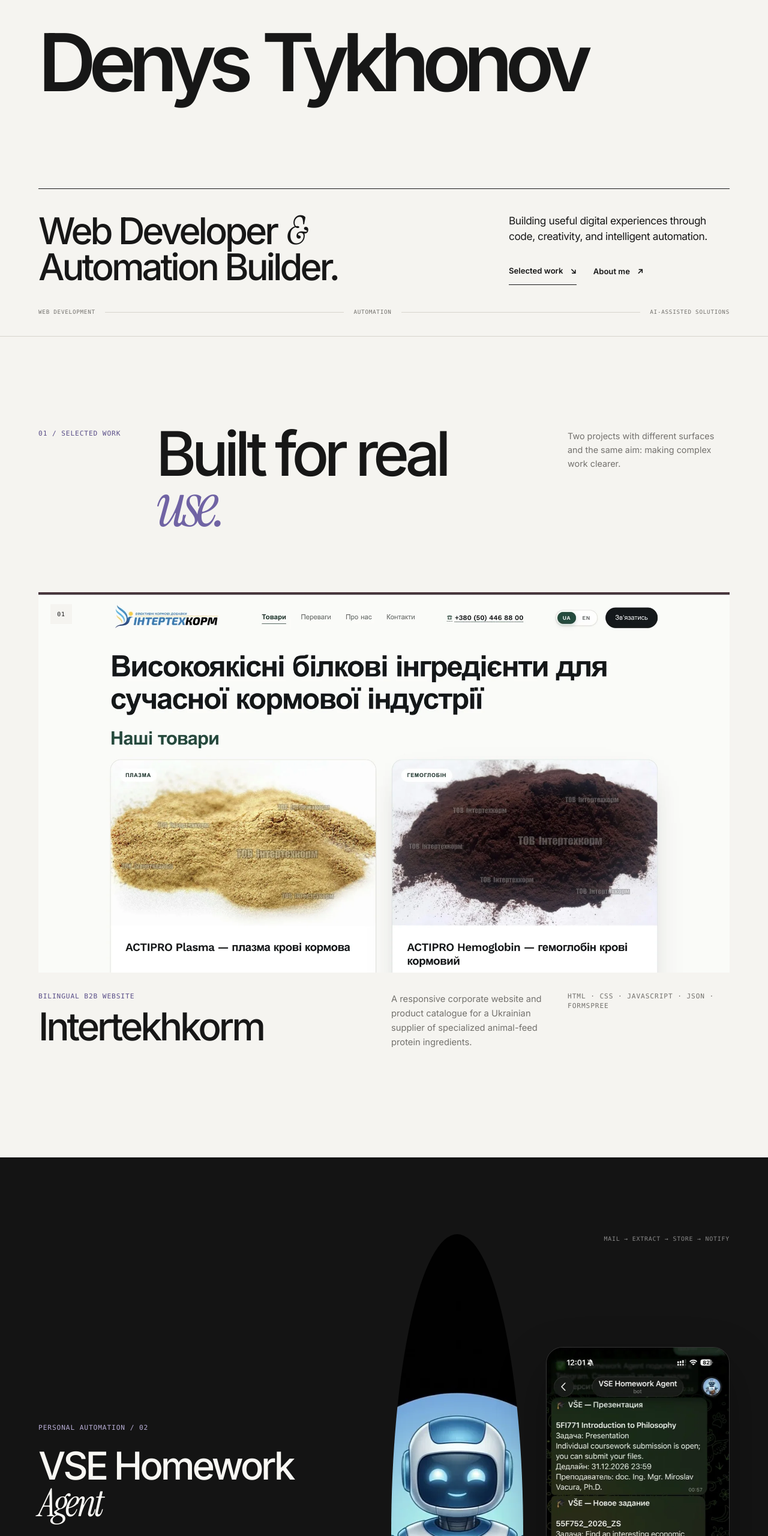
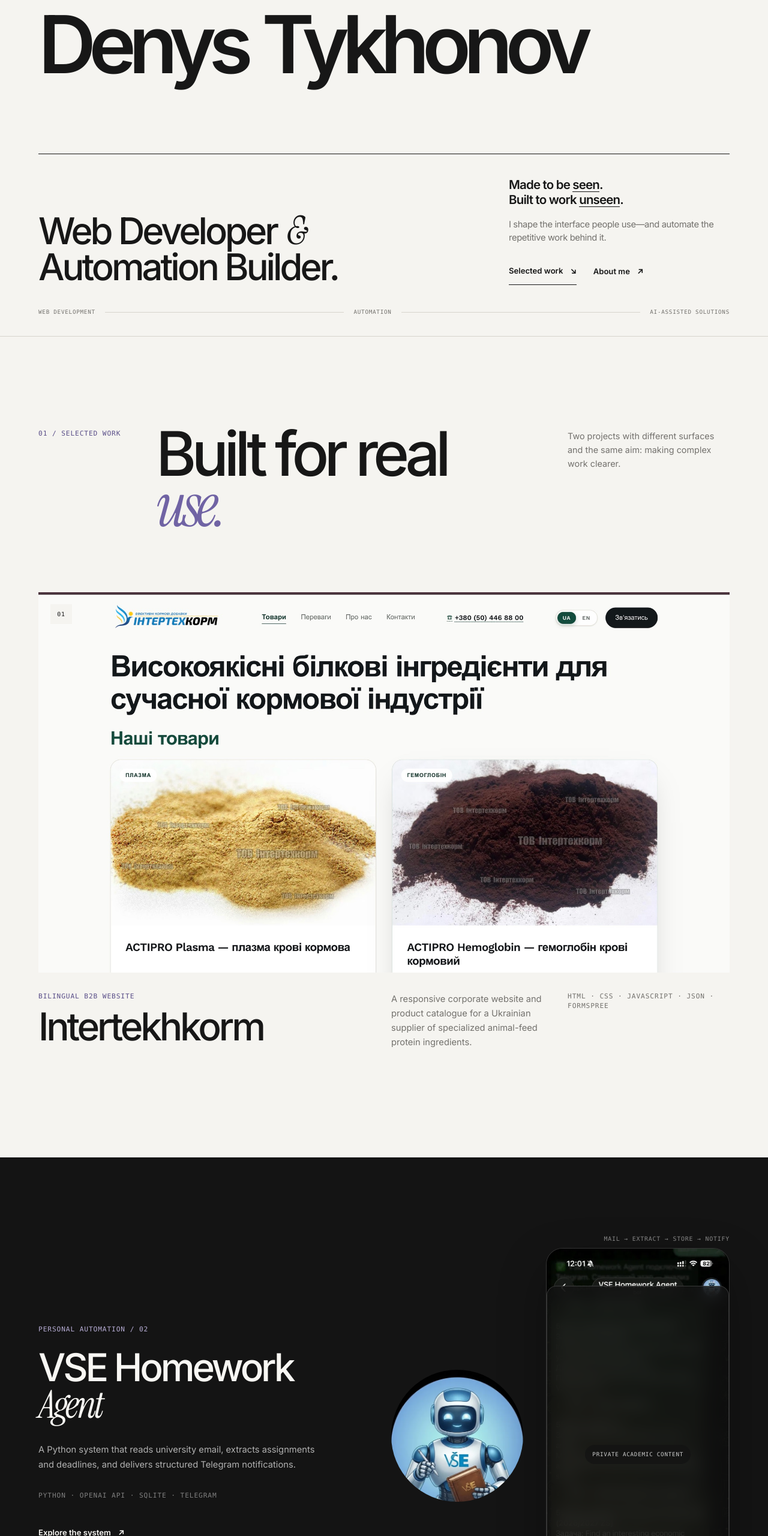
Before and after one commit to denystykhonov26/denys-portfolio, a plain HTML site: page index.html in a window 1280 px wide. Shown: the part 240-2800 px from the top of the page at 60% size. Drawn offline with Linux system fonts and the light colour scheme.

Commit message:
Fix local preview and polish responsive portfolio

```diff
--- a/assets/css/styles.css
+++ b/assets/css/styles.css
@@ -350,9 +350,49 @@ button {
   justify-self: end;
 }
 
-.hero-intro > p {
-  margin: 0 0 1.5rem;
-  font-size: clamp(1rem, 1.35vw, 1.2rem);
+.hero-intro > p { margin-top: 0; }
+
+.hero-signature {
+  margin-bottom: 1.1rem;
+  font-size: clamp(1.15rem, 1.6vw, 1.45rem);
+  font-weight: 600;
+  letter-spacing: -0.04em;
+  line-height: 1.22;
+}
+
+.signature-mask {
+  display: inline-block;
+  overflow: hidden;
+  vertical-align: bottom;
+}
+
+.signature-word {
+  position: relative;
+  display: inline-block;
+  animation: signature-reveal 600ms 520ms var(--ease-out) both;
+}
+
+.signature-mask:nth-of-type(2) .signature-word { animation-delay: 610ms; }
+
+.signature-word::after {
+  position: absolute;
+  right: 0;
+  bottom: 0.02em;
+  left: 0;
+  height: 1px;
+  background: currentColor;
+  content: "";
+  transform: scaleX(0);
+  transform-origin: left;
+  animation: signature-line 520ms 850ms var(--ease-out) forwards;
+}
+
+.signature-mask:nth-of-type(2) .signature-word::after { animation-delay: 940ms; }
+
+.hero-support {
+  margin-bottom: 1.5rem;
+  color: var(--muted);
+  font-size: clamp(0.92rem, 1.15vw, 1.05rem);
   letter-spacing: -0.025em;
   line-height: 1.5;
 }
@@ -391,6 +431,15 @@ button {
 @keyframes hero-rise {
   from { opacity: 0; transform: translateY(1.25rem); }
   to { opacity: 1; transform: translateY(0); }
+}
+
+@keyframes signature-reveal {
+  from { transform: translateY(105%); }
+  to { transform: translateY(0); }
+}
+
+@keyframes signature-line {
+  to { transform: scaleX(1); }
 }
 
 /* Home projects */
@@ -553,6 +602,7 @@ button {
 
 .agent-art {
   width: min(100%, 19rem);
+  height: auto;
   aspect-ratio: 1;
   justify-self: center;
   border-radius: 50%;
@@ -561,20 +611,53 @@ button {
   transition: transform 800ms var(--ease-out);
 }
 
-.telegram-shot {
+.telegram-frame {
+  position: relative;
+  display: block;
   width: min(100%, 23rem);
-  max-height: 39rem;
   justify-self: center;
+  overflow: hidden;
   border: 1px solid rgba(255,255,255,0.14);
   border-radius: 1.7rem;
-  object-fit: cover;
-  object-position: top;
   box-shadow: 0 2rem 5rem rgba(0,0,0,0.3);
   transition: transform 800ms var(--ease-out);
 }
 
+.telegram-shot {
+  display: block;
+  width: 100%;
+  max-height: 39rem;
+  object-fit: cover;
+  object-position: top;
+}
+
+.privacy-mask {
+  position: absolute;
+  inset: 10% 0 0;
+  display: grid;
+  place-items: center;
+  padding: 1rem;
+  color: rgba(255,255,255,0.78);
+  background: rgba(18,18,18,0.78);
+  border: 1px solid rgba(255,255,255,0.16);
+  border-radius: 1rem 1rem 0 0;
+  backdrop-filter: blur(13px);
+  -webkit-backdrop-filter: blur(13px);
+}
+
+.privacy-mask span {
+  padding: 0.55rem 0.75rem;
+  background: rgba(18,18,18,0.72);
+  border-radius: 999px;
+  font-family: var(--mono);
+  font-size: 0.58rem;
+  letter-spacing: 0.08em;
+  text-align: center;
+  text-transform: uppercase;
+}
+
 .automation-visual:hover .agent-art { transform: rotate(-2deg) scale(1.02); }
-.automation-visual:hover .telegram-shot { transform: translateY(-0.5rem) rotate(1deg); }
+.automation-visual:hover .telegram-frame { transform: translateY(-0.5rem) rotate(1deg); }
 
 /* About preview and contact */
 .about-preview {
@@ -872,7 +955,8 @@ button {
 .case-cover--agent { min-height: min(60rem, 95svh); padding: clamp(3rem, 8vw, 8rem); color: var(--light); background: var(--dark); grid-template-columns: minmax(0, 0.75fr) minmax(18rem, 0.65fr); justify-content: center; }
 .case-cover--agent .flow-note { top: clamp(2rem, 4vw, 4rem); right: clamp(2rem, 4vw, 4rem); }
 .case-cover--agent .agent-art { width: min(100%, 26rem); }
-.case-cover--agent .telegram-shot { width: min(100%, 27rem); max-height: 47rem; }
+.case-cover--agent .telegram-frame { width: min(100%, 27rem); }
+.case-cover--agent .telegram-shot { max-height: 47rem; }
 
 .case-content { padding-block: var(--section); }
 
@@ -1015,7 +1099,7 @@ button {
 
 @media (max-width: 600px) {
   :root { --section: clamp(5.5rem, 24vw, 7rem); }
-  .site-header { backdrop-filter: blur(10px); }
+  .site-header { background: var(--paper); backdrop-filter: none; }
   .nav-list:not(.is-open) { gap: 0.75rem; }
   .nav-link { font-size: 0.68rem; }
 
@@ -1028,6 +1112,7 @@ button {
   .hero-role { grid-column: 1 / 5; font-size: clamp(2.25rem, 11.5vw, 3.2rem); }
   .hero-intro { grid-column: 2 / 5; margin-top: 1.75rem; padding-left: 1rem; border-left: 1px solid var(--line); }
   .hero-intro > p { font-size: 0.95rem; }
+  .project-visual { aspect-ratio: 1952 / 1269; }
   .hero-actions { align-items: flex-start; flex-direction: column; gap: 0.25rem; }
   .hero-foot { grid-template-columns: auto 1fr auto; gap: 0.6rem; margin-top: 1.5rem; font-size: 0.5rem; }
   .hero-foot { display: none; }
--- a/index.html
+++ b/index.html
@@ -15,7 +15,7 @@
     <link rel="preconnect" href="https://fonts.googleapis.com">
     <link rel="preconnect" href="https://fonts.gstatic.com" crossorigin>
     <link rel="stylesheet" href="https://fonts.googleapis.com/css2?family=Instrument+Serif:ital@0;1&amp;family=Inter:wght@400;500;600&amp;display=swap">
-    <link rel="stylesheet" href="assets/css/styles.css">
+    <link rel="stylesheet" href="assets/css/styles.css?v=2.6">
     <script type="application/ld+json">
       {
         "@context": "https://schema.org",
@@ -27,7 +27,7 @@
         "knowsAbout": ["Web development", "Automation", "AI-assisted solutions", "Python"]
       }
     </script>
-    <script src="assets/js/main.js" defer></script>
+    <script src="assets/js/main.js?v=2.4" defer></script>
   </head>
   <body id="top">
     <a class="skip-link" href="#main">Skip to content</a>
@@ -67,7 +67,8 @@
           <div class="hero-statement">
             <p class="hero-role hero-enter">Web Developer <span class="serif-amp">&amp;</span><br>Automation Builder.</p>
             <div class="hero-intro hero-enter">
-              <p>Building useful digital experiences through code, creativity, and intelligent automation.</p>
+              <p class="hero-signature">Made to be <span class="signature-mask"><span class="signature-word">seen</span></span>.<br>Built to work <span class="signature-mask"><span class="signature-word">unseen</span></span>.</p>
+              <p class="hero-support">I shape the interface people use—and automate the repetitive work behind it.</p>
               <div class="hero-actions">
                 <a class="line-link" href="#selected-work"><span>Selected work</span><span aria-hidden="true">↘</span></a>
                 <a class="quiet-link" href="about.html">About me <span aria-hidden="true">↗</span></a>
@@ -96,7 +97,7 @@
           <article class="featured-project featured-project--web">
             <a class="project-visual reveal" href="projects/intertekhkorm.html" aria-label="Read the Intertekhkorm case study">
               <span class="project-visual-index">01</span>
-              <img src="assets/images/intertekhkorm-overview.webp" width="2200" height="1160" loading="lazy" alt="Intertekhkorm bilingual product catalogue displayed on a desktop browser">
+              <img src="assets/images/intertekhkorm-overview.jpg" width="2200" height="1160" loading="lazy" alt="Intertekhkorm bilingual product catalogue displayed on a desktop browser">
               <span class="project-visual-action" aria-hidden="true">View case study ↗</span>
             </a>
             <div class="project-info reveal" data-delay="1">
@@ -122,7 +123,10 @@
             <a class="automation-visual reveal" data-delay="1" href="projects/vse-homework-agent.html" aria-label="Read the VSE Homework Agent case study">
               <span class="flow-note" aria-hidden="true">Mail → Extract → Store → Notify</span>
               <img class="agent-art" src="assets/images/vse-agent.webp" width="460" height="1000" loading="lazy" alt="Illustrated robot identity for the VSE Homework Agent">
-              <img class="telegram-shot" src="assets/images/vse-telegram.webp" width="459" height="1000" loading="lazy" alt="Telegram task notifications produced by the VSE Homework Agent">
+              <span class="telegram-frame">
+                <img class="telegram-shot" src="assets/images/vse-telegram.webp" width="459" height="1000" loading="lazy" alt="Telegram interface produced by the VSE Homework Agent; private academic details are obscured">
+                <span class="privacy-mask" aria-hidden="true"><span>Private academic content</span></span>
+              </span>
             </a>
           </div>
         </article>
```
Also changed, not shown: about.html (+2 -2 lines), projects/index.html (+6 -3 lines), projects/intertekhkorm.html (+2 -2 lines), projects/vse-homework-agent.html (+6 -3 lines), 1 other file.
